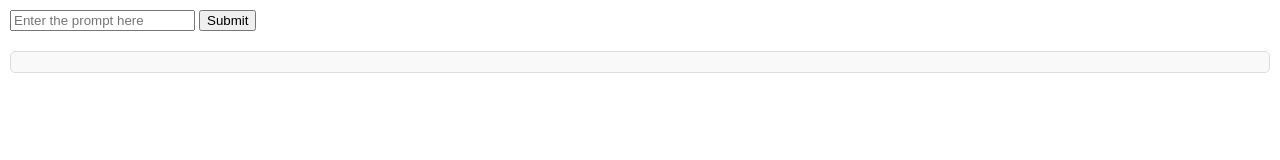
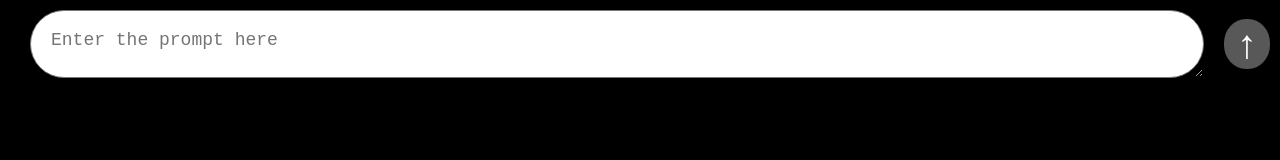
Before and after one commit to divy-arun-mav/Llama, a plain HTML site: page index.html in a window 1280 px wide. Drawn offline with Linux system fonts and the light colour scheme; a web font is replaced by a local one.

Commit message:
Creating a new UI design

```diff
--- a/index.html
+++ b/index.html
@@ -4,10 +4,56 @@
 <head>
     <meta charset="UTF-8">
     <meta name="viewport" content="width=device-width, initial-scale=1.0">
-    <title>Document</title>
+    <title>Llama 3.0</title>
     <style>
+        @import url('https://fonts.googleapis.com/css2?family=Sixtyfour+Convergence&family=Sora:wght@100..800&display=swap');
         body {
             margin: 10px;
+            background-color: black;
+        }
+
+        .input-container{
+            display: flex;
+            justify-content: center;
+            align-items: center;
+            width: 100%;
+        }
+
+        #prompt::-webkit-scrollbar{
+            opacity: 20%;
+        }
+
+        #prompt{
+            width: 100%;
+            margin-left: 20px;
+            margin-right: 20px;
+            height: max-content;
+            max-height: 200px;
+            min-height: 30px;
+            font-size: 18px;
+            line-height: 100%;
+            padding-left: 20px;
+            padding-right: 20px;
+            padding-top: 20px;
+            padding-bottom: 10px;
+            text-align: left;
+            border-radius: 50px;
+            resize: vertical;
+        }
+
+        .submit{
+            width:50px;
+            height: 50px;
+            font-size: 40px;
+            background-color: rgb(88, 88, 88);
+            color: white;
+            border:none;
+            border-radius: 48%;
+            cursor: pointer;
+        }
+
+        .submit:hover{
+            background-color: gray;
         }
 
         #loader {
@@ -36,23 +82,31 @@
 
         #responseContainer {
             margin-top: 20px;
+            margin-left: 40px;
+            margin-right: 40px;
             padding: 10px;
-            border: 1px solid #ddd;
+            font-size: 20px;
             border-radius: 5px;
-            background-color: #f9f9f9;
             white-space: pre-wrap;
+            color:white;
+            font-family: "Sora", sans-serif;
+            font-optical-sizing: auto;
+            font-weight: 300;
+            font-style: normal;
         }
 
         .code-block {
             position: relative;
-            background-color: #f1f1f1;
-            border: 1px solid #ccc;
+            background-color: #6f6f6f;
             padding: 10px;
             margin-top: 10px;
             border-radius: 5px;
-            font-family: monospace;
             white-space: pre-wrap;
             overflow-x: auto;
+            font-family: "Sora", sans-serif;
+            font-optical-sizing: auto;
+            font-weight: 300;
+            font-style: normal;
         }
 
         .copy-button {
@@ -74,8 +128,10 @@
 </head>
 
 <body>
-    <input type="text" id="prompt" placeholder="Enter the prompt here">
-    <button onclick="startEventStream()">Submit</button>
+    <div class="input-container">
+        <textarea type="text" id="prompt" placeholder="Enter the prompt here"></textarea>
+        <button class="submit" onclick="startEventStream()">&#8593;</button>
+    </div>
     <div id="loader"></div>
     <div id="responseContainer"></div>
     <script>
@@ -154,7 +210,7 @@
                 response = response.replace("``", '');
                 codeBlockContent = codeBlockContent.concat(response);
                 const uniqueId = `code-${Math.random().toString(36).substr(2, 9)}`;
-                const formattedCodeBlock = `<div class="code-block" id="${uniqueId}"><button class="copy-button" onclick="copyToClipboard('${uniqueId}')">Copy</button><pre>${escapeHtml(codeBlockContent)}</pre></div>`;
+                const formattedCodeBlock = `<div class="code-block" id="${uniqueId}"><button class="copy-button" onclick="copyToClipboard('${uniqueId}')">Copy</button><code class="prettyprint">${escapeHtml(codeBlockContent)}</code></div>`;
                 codeBlockContent = '';
                 return formattedCodeBlock;
             } else if (backTickStart) {
@@ -186,7 +242,7 @@
         const copyToClipboard = (id) => {
             const codeBlock = document.getElementById(id);
             const textArea = document.createElement("textarea");
-            textArea.value = codeBlock.querySelector("pre").textContent;
+            textArea.value = codeBlock.querySelector("code").textContent;
             document.body.appendChild(textArea);
             textArea.select();
             document.execCommand("copy");
```
